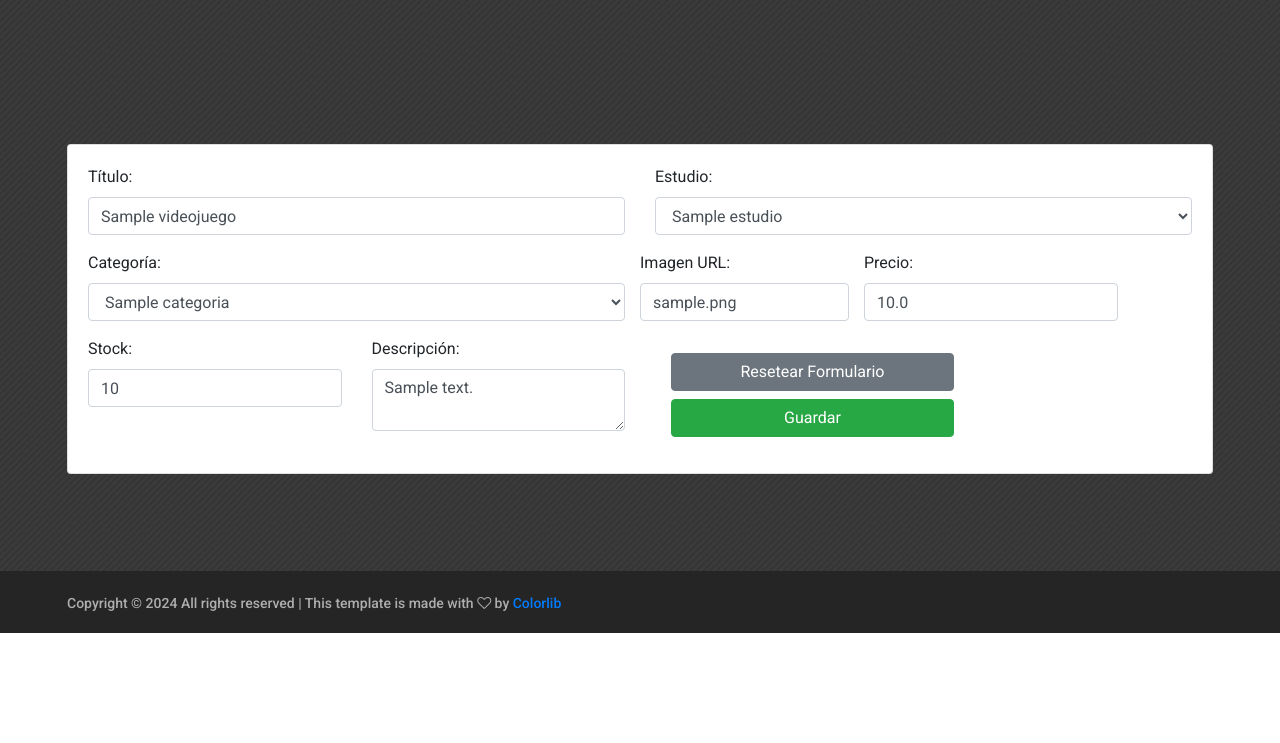
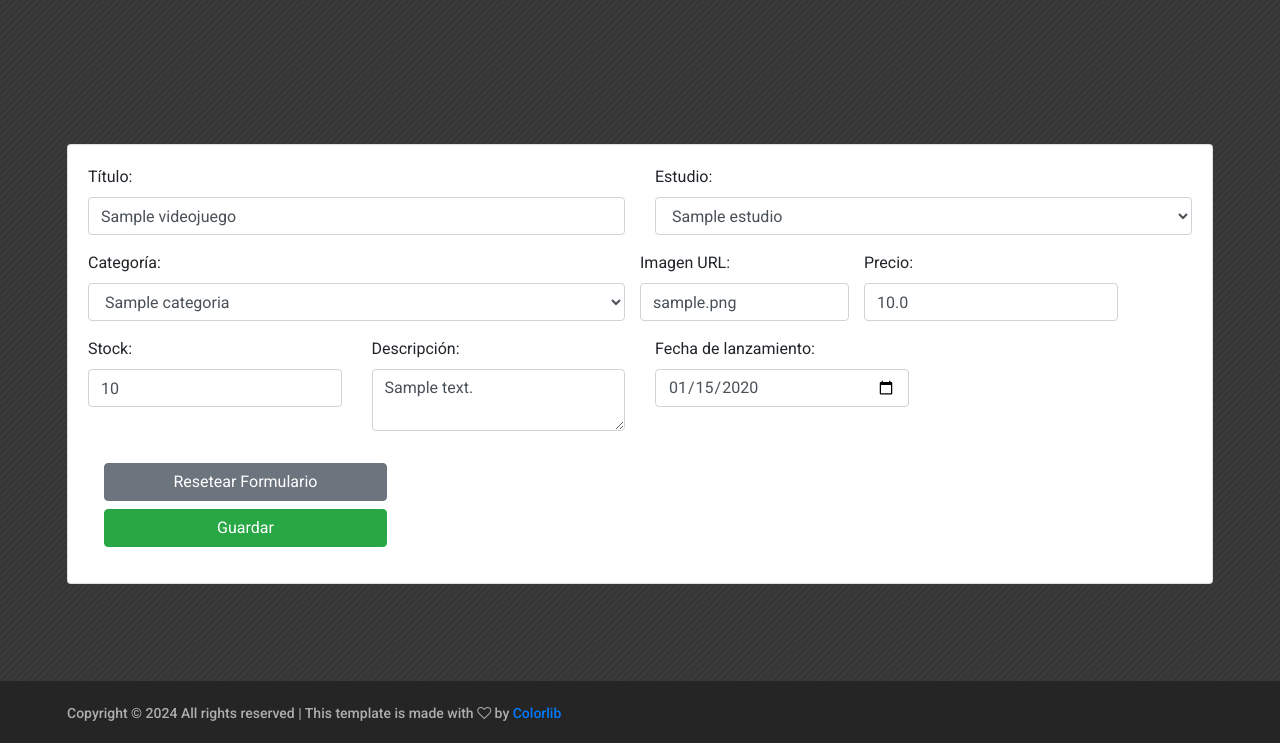
Before and after one commit to paulisuden/TiendaVideojuegos, a Spring Boot app: page /formulario/videojuego/1 in a window 1280 px wide. Shown: the part 82-825 px from the top of the page. Before the commit the page ends 715 px from the top, so only its background shows below. Run offline with Spring Boot 4, Linux system fonts and the light colour scheme; tables that the repository leaves empty hold one stand-in row (values such as "Sample post").

Commit message:
Selector de fecha en formulario de videojuego:

```diff
--- a/demo/src/main/java/com/videojuego/demo/entities/Videojuego.java
+++ b/demo/src/main/java/com/videojuego/demo/entities/Videojuego.java
@@ -7,6 +7,8 @@ import lombok.NoArgsConstructor;
 import lombok.Setter;
 
 import java.util.Date;
+
+import org.springframework.format.annotation.DateTimeFormat;
 
 @Entity
 @Table(name = "videojuegos")
@@ -27,6 +29,8 @@ public class Videojuego {
     private String imagen;
     private float precio;
     private int stock;
+
+    @DateTimeFormat(pattern = "yyyy-MM-dd")
     private Date fechaLanzamiento;
     private boolean activo = true;
     @ManyToOne(fetch = FetchType.EAGER)
--- a/demo/src/main/resources/templates/views/videojuegos/formularioVideojuego.html
+++ b/demo/src/main/resources/templates/views/videojuegos/formularioVideojuego.html
@@ -81,6 +81,12 @@
                                             th:field="${videojuego.descripcion}"></textarea>
                                     </div>
 
+                                    <div class="form-group col-md-3">
+                                        <label for="fechaLanzamiento">Fecha de lanzamiento: </label>
+                                        <input type="date" class="form-control" id="fechaLanzamiento"
+                                            th:field="${videojuego.fechaLanzamiento}" />
+                                    </div>
+
                                     <div class="row m-3">
                                         <div class="col-12 mb-2">
                                             <button class="btn btn-secondary btn-block" type="reset">Resetear
```
